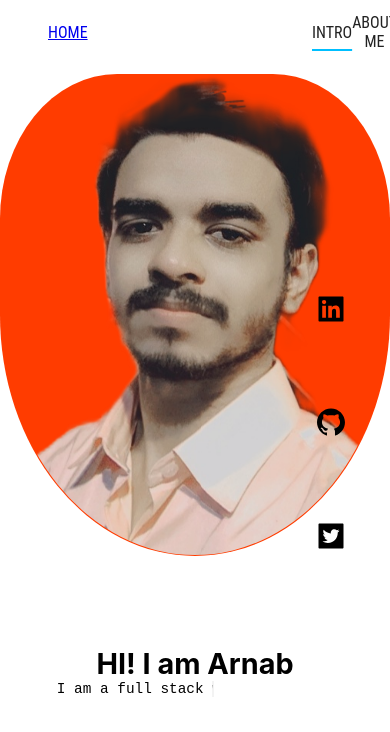
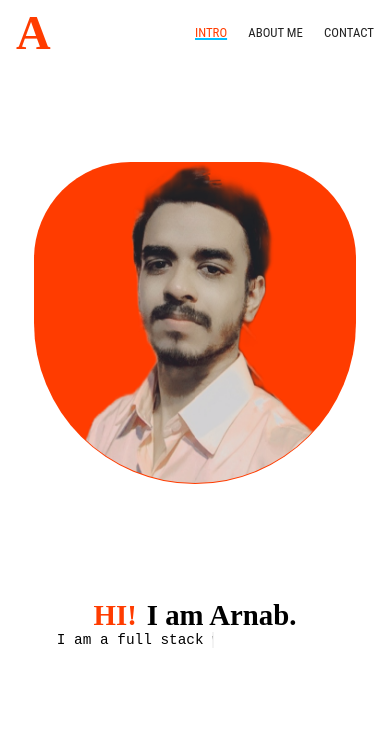
Before and after one commit to ArnabPratimSaha/portfolio_slide, a React (Create React App) app: page /home in a window 390 px wide. Shown: the top 732 px of the page. Built offline with nearby package versions, Linux system fonts and the light colour scheme.

Commit message:
fixed bugs in navbar

```diff
--- a/src/components/intro/intro.css
+++ b/src/components/intro/intro.css
@@ -5,6 +5,7 @@
     width: 100%;
     display: flex;
     flex-wrap: wrap-reverse;
+    justify-content: center;
 }
 @import url('https://fonts.googleapis.com/css2?family=Nova+Mono&display=swap');
 .intro-namediv
@@ -15,9 +16,21 @@
     flex-direction: column;
     justify-content: center;
     align-items: flex-start;
-    padding-left: 10rem;
+    margin-left: 10%;
     font-size: 2rem;
     box-sizing: border-box;
+}
+.intro-namediv-intro
+{
+    display: flex;
+}
+@import url('https://fonts.googleapis.com/css2?family=Comfortaa:wght@300;400;500;600;700&display=swap');
+.intro-namediv-intro h1
+{
+    margin: 0;
+    padding: 0;
+    font-family: 'Comfortaa', cursive;
+
 }
 .intro-namediv h1,.intro-namediv span
 {
@@ -83,12 +96,13 @@
 }
 .intro-picdiv
 {
-    max-width: 100%;
+    max-width: 95%;
     width: 30rem;
     overflow: hidden;
     display: flex;
     justify-content: center;
     align-items: center;
+    margin-right: 10%;
 }
 .intro-picdiv__inner-div
 {
@@ -111,9 +125,25 @@
     .intro-namediv
     {
         font-size: .9rem;
-        padding: 0;
+        margin: 0;
         justify-content: flex-start;
         align-items: center;
         padding-top: 1rem;
     }
+    .intro-picdiv
+    {
+        margin: 0;
+        margin-top: 4rem;
+        align-self: center;
+    }
+    .intro-picdiv__inner-div
+    {
+        height: 20rem;
+        width: 20rem;
+    }
+    .intro-picdiv__inner-div img
+    {
+        height: 20rem;
+        width: 15rem;
+    }
 }
--- a/src/components/intro/intro.jsx
+++ b/src/components/intro/intro.jsx
@@ -5,7 +5,10 @@ function Intro(props) {
     return (
         <div className='intro-fulldiv'>
             <div className='intro-namediv'>
-                <h1>HI! I am Arnab</h1>
+                <div className='intro-namediv-intro'>
+                    <h1 style={{marginRight:'10px',color:'#ff3c00'}}>HI!</h1>
+                    <h1>I am Arnab.</h1>
+                </div>
                 <span>I am a full stack web developer.</span>
             </div>
             <div className='intro-picdiv'>
--- a/src/components/navbar/navbar.css
+++ b/src/components/navbar/navbar.css
@@ -13,6 +13,15 @@
 .navbar-leftdiv
 {
     margin-left: 3rem;
+}
+@import url('https://fonts.googleapis.com/css2?family=Dancing+Script:wght@400;500;600;700&display=swap');
+.navbar-leftdiv a
+{
+    font-family: 'Dancing Script', cursive;
+    font-weight: 700;
+    font-size: 3rem;
+    text-decoration: none;
+    color: #ff3c00;
 }
 .navbar-rightdiv
 {
@@ -33,6 +42,7 @@
 {
     position: relative;
     transition: all 400ms ease-in-out;
+    cursor: pointer;
 }
 .navbar-rightdiv__bar
 {
@@ -57,3 +67,21 @@
         opacity: 1;
     }
 }
+@media only screen and (max-width: 900px) {
+    .navbar-rightdiv
+    {
+        width: 50%;
+    }
+    .navbar-rightdiv__links a
+    {
+        font-size: .8rem;
+    }
+    .navbar-leftdiv
+    {
+        margin-left: 1rem;
+    }
+    .navbar-rightdiv__links
+    {
+        margin-right: 1rem;
+    }
+}
--- a/src/components/navbar/navbar.jsx
+++ b/src/components/navbar/navbar.jsx
@@ -1,12 +1,12 @@
-import React, { useEffect, useState,useRef } from 'react'
+import React, { useEffect, useState, useRef } from 'react'
 import './navbar.css';
 function Navbar(props) {
-    const [isFirstAnimationDone,setIsFirstAnimationDone]=useState(false);
-    const [isSecAnimationDone,setIsSecAnimationDone]=useState(false);
-    const [isThirdAnimationDone,setIsThirdAnimationDone]=useState(false);
+    const [isFirstAnimationDone, setIsFirstAnimationDone] = useState(false);
+    const [isSecAnimationDone, setIsSecAnimationDone] = useState(false);
+    const [isThirdAnimationDone, setIsThirdAnimationDone] = useState(false);
     const [index, setIndex] = useState(1);//number indicates the components such as intro is 0
     const divSize = useRef(new Array());
-    useEffect(()=>{
+    useEffect(() => {
         setTimeout(() => {
             setIsFirstAnimationDone(true);
             setTimeout(() => {
@@ -16,30 +16,31 @@ function Navbar(props) {
                 }, 800);
             }, 800);
         }, 200);
-    },[]);
+    }, []);
     useEffect(() => {
-        if(props.index)setIndex(props.index)
+        if (props.index) setIndex(props.index)
     }, [props.index])
     useEffect(() => {
+        divSize.current = [];
         divSize.current.push(document.getElementById('bar_01').getBoundingClientRect());
         divSize.current.push(document.getElementById('link_01').getBoundingClientRect());
         divSize.current.push(document.getElementById('link_02').getBoundingClientRect());
         divSize.current.push(document.getElementById('link_03').getBoundingClientRect());
     }, []);
     useEffect(() => {
-        if(divSize.current.length===0)return;
-            document.getElementById(`bar_01`).style.transform=`translateX(${divSize.current[index].left-document.getElementById('bar_01').getBoundingClientRect().left}px) scaleX(${divSize.current[index].width/divSize.current[0].width})`;
-    }, [index])
+        if (divSize.current.length === 0) return;
+        document.getElementById(`bar_01`).style.transform = `translateX(${divSize.current[index].left - divSize.current[0].left}px) scaleX(${divSize.current[index].width / divSize.current[0].width})`;
+    }, [index]);
     return (
-        <div className='navbar-fulldiv' style={{background:props.focus?'transparent':'#222831',height:props.focus?'4rem':'3rem'}}>
+        <div className='navbar-fulldiv' style={{ background: props.focus ? 'transparent' : '#222831', height: props.focus ? '4rem' : '3rem' }}>
             <div className='navbar-leftdiv'>
-                <a href='/home'>HOME</a>
+                <a >A</a>
             </div>
             <div className='navbar-rightdiv' id='div_01'>
                 <div className='navbar-rightdiv__links'>
-                    <a id='link_01' style={{transform:isFirstAnimationDone?'translateY(0)':'translateY(-5rem)',color:props.focus?'#222':'#fff'}}>INTRO</a>
-                    <a id='link_02' style={{transform:isSecAnimationDone?'translateY(0)':'translateY(-5rem)',color:props.focus?'#222':'#fff'}}>ABOUT ME</a>
-                    <a id='link_03' style={{transform:isThirdAnimationDone?'translateY(0)':'translateY(-5rem)',color:props.focus?'#222':'#fff'}}>CONTACT</a>
+                    <a id='link_01' onClick={()=>{setIndex(1)}} style={{ transform: isFirstAnimationDone ? 'translateY(0)' : 'translateY(-5rem)', color: index===1 ? '#ff3c00' :props.focus?'#222':'#fff' }}>INTRO</a>
+                    <a id='link_02' onClick={()=>{setIndex(2)}} style={{ transform: isSecAnimationDone ? 'translateY(0)' : 'translateY(-5rem)', color: index===2 ? '#ff3c00' :props.focus?'#222': '#fff' }}>ABOUT ME</a>
+                    <a id='link_03' onClick={()=>{setIndex(3)}} style={{ transform: isThirdAnimationDone ? 'translateY(0)' : 'translateY(-5rem)', color: index===3 ? '#ff3c00' :props.focus?'#222': '#fff' }}>CONTACT</a>
                 </div>
                 <span id='bar_01' className='navbar-rightdiv__bar'></span>
             </div>
@@ -47,7 +48,4 @@ function Navbar(props) {
     )
 }
 
-export default Navbar
-// style={{top:isFirstAnimationDone?'50%':'-5rem'}}
-// style={{top:isSecAnimationDone?'50%':'-5rem'}}
-// style={{top:isThirdAnimationDone?'50%':'-5rem'}}
+export default Navbar;
--- a/src/components/sidebar/sidebar.css
+++ b/src/components/sidebar/sidebar.css
@@ -79,3 +79,9 @@
     padding: 0;
     font-size: 2rem;
 }
+@media only screen and (max-width: 900px) {
+    .sidebar-overlay
+    {
+        display: none;
+    }
+}
--- a/src/pages/home/home.jsx
+++ b/src/pages/home/home.jsx
@@ -9,7 +9,7 @@ function Home() {
     const [navbarFocus, setNavbarFocus] = useState(true);
     useEffect(() => {
         window.addEventListener('scroll',() => {
-            if (window.scrollY > window.innerHeight) {
+            if (window.scrollY > 200) {
                 setNavbarFocus(false);
             }
             else {
```
